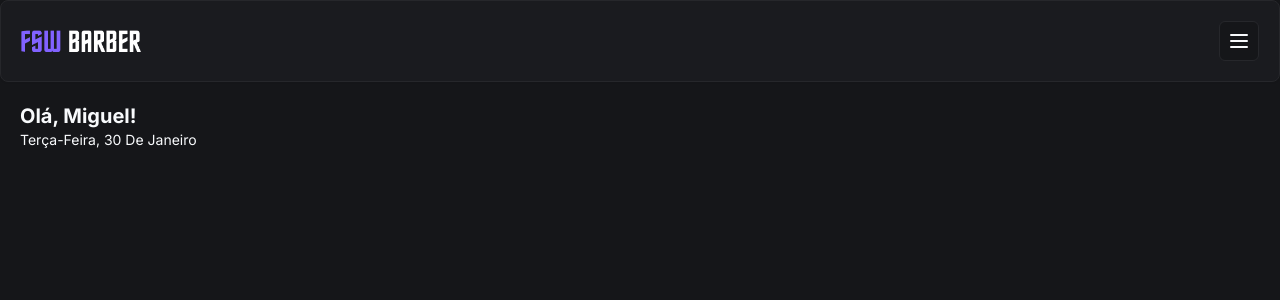
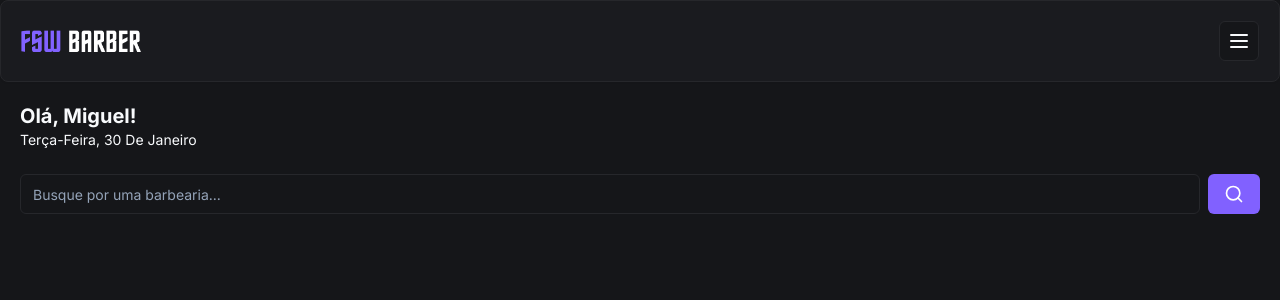
Before and after one commit to gr-silva/fsw-barber, a Next.js app: page / in a window 1280 px wide. Shown: the top 300 px of the page. Built offline with nearby package versions, Linux system fonts and the light colour scheme.

Commit message:
feat: add initial search

```diff
--- /dev/null
+++ b/app/(home)/_components/search.tsx
@@ -0,0 +1,17 @@
+"use client";
+import { Button } from "@/app/_components/ui/button";
+import { Input } from "@/app/_components/ui/input";
+import { SearchIcon } from "lucide-react";
+
+const Search = () => {
+  return (
+    <div className="flex items-center gap-2">
+      <Input placeholder="Busque por uma barbearia..." />
+      <Button variant={"default"}>
+        <SearchIcon size={20} />
+      </Button>
+    </div>
+  );
+};
+
+export default Search;
--- a/app/(home)/page.tsx
+++ b/app/(home)/page.tsx
@@ -1,6 +1,7 @@
 import { ptBR } from "date-fns/locale";
 import Header from "../_components/header";
 import { format } from "date-fns";
+import Search from "./_components/search";
 
 export default function Home() {
   return (
@@ -12,6 +13,10 @@
           {format(new Date(), "EEEE, dd 'de' MMMM", { locale: ptBR })}
         </p>
       </div>
+
+      <div className="mt-6 px-5">
+        <Search />
+      </div>
     </div>
   );
 }
```
